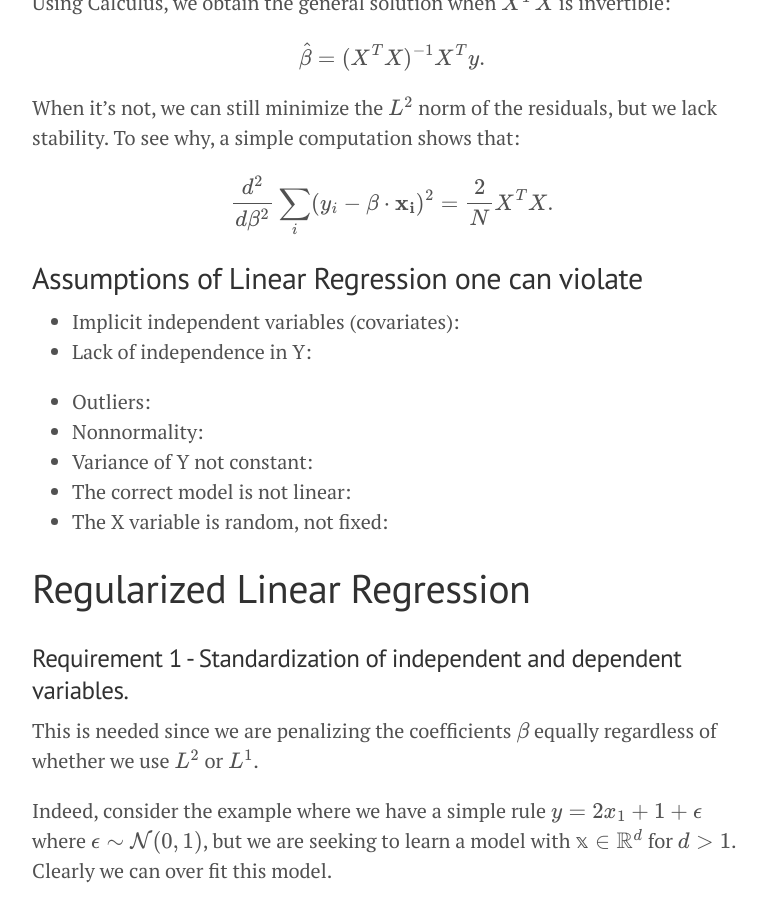
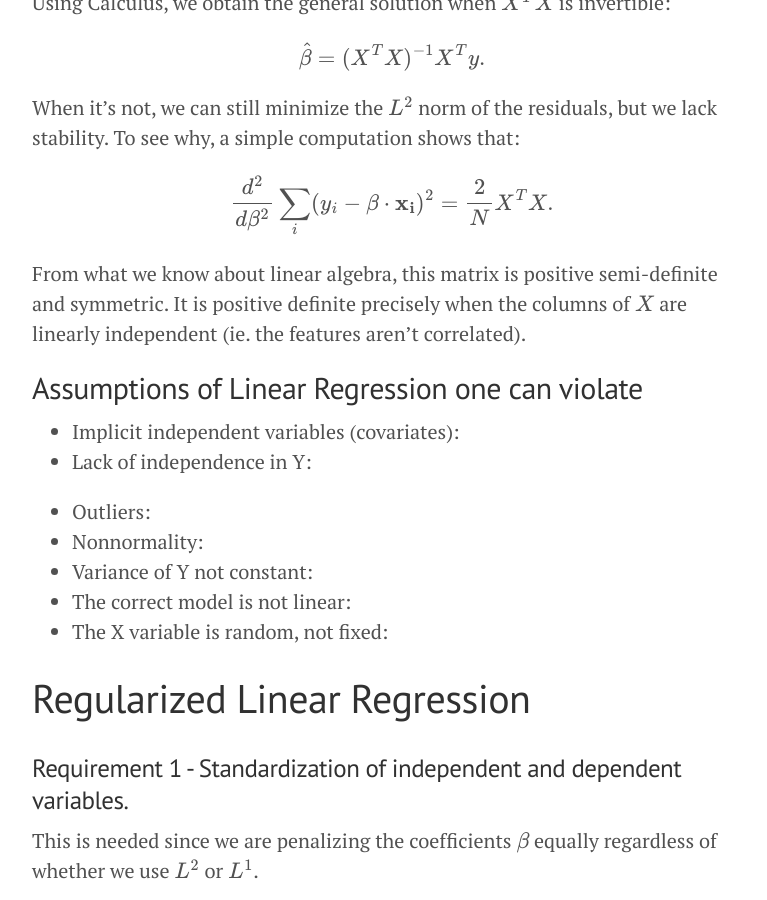
Before and after one commit to doriang102/doriang102.github.io, a Jekyll site: the page built from _posts/2017-07-04-Introduction-To-Regression.md, in a window 1280 px wide and 900 px high, scrolled down 5691 px. Shown: the whole window, without its empty margins (248-1015 px from the left). Built offline with Jekyll 4.4.1, drawn with Linux system fonts in a browser that asks for light colours; our own code applies the rules of GitHub Pages for plain Markdown files; formulas are drawn with MathJax 3.

Commit message:
Update 2017-07-04-Introduction-To-Regression.md

```diff
--- a/_posts/2017-07-04-Introduction-To-Regression.md
+++ b/_posts/2017-07-04-Introduction-To-Regression.md
@@ -154,6 +154,7 @@ When it's not, we can still minimize the $$L^2$$ norm of the residuals, but we l
 
 $$ \frac{d^2}{d\beta^2} \sum_i (y_i - \mathbf{\beta} \cdot \mathbf{x_i})^2 = \frac{2}{N} X^TX.$$
 
+From what we know about linear algebra, this matrix is positive semi-definite and symmetric. It is positive definite precisely when the columns of $$X$$ are linearly independent (ie. the features aren't correlated).
 
 ## Assumptions of Linear Regression one can violate
 
```
